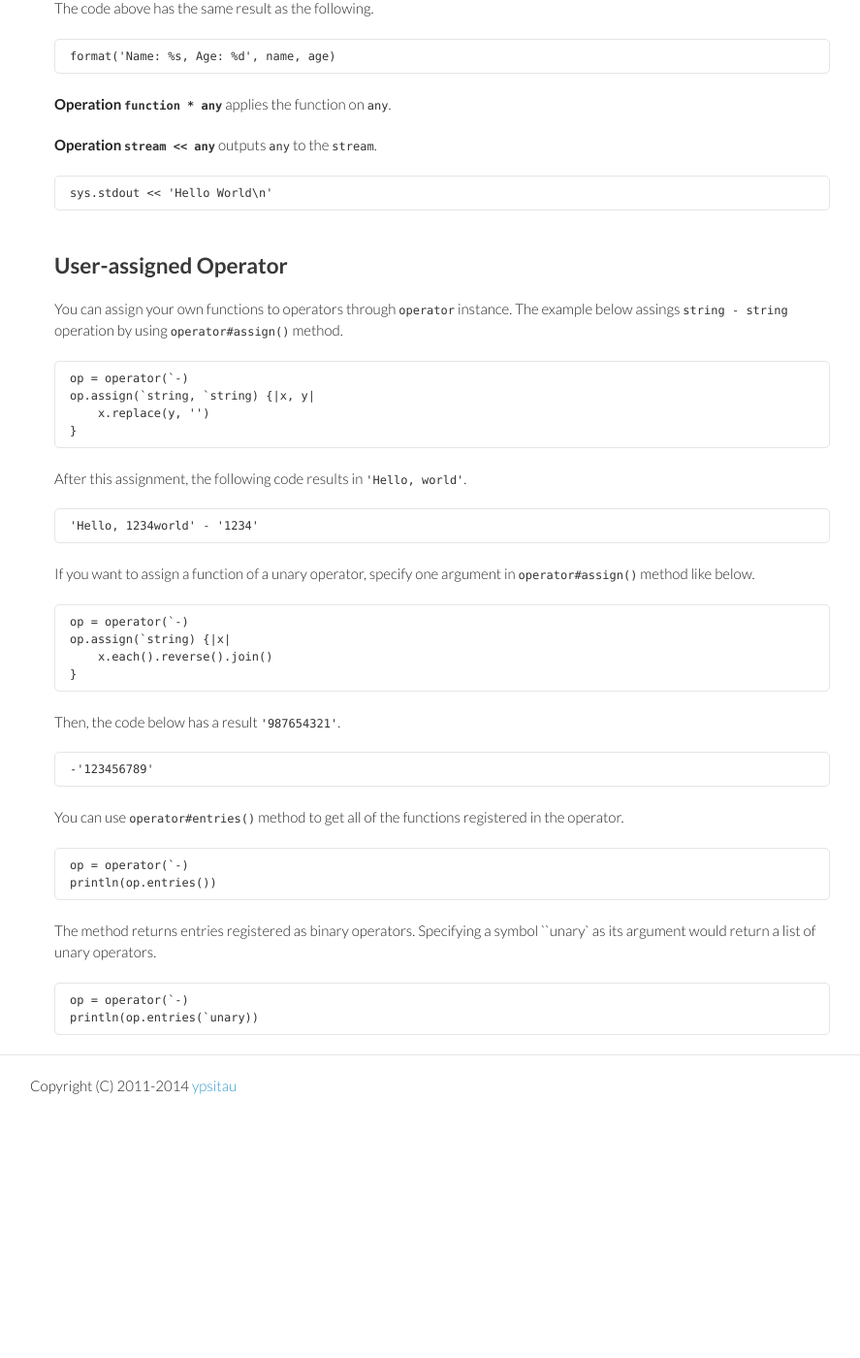
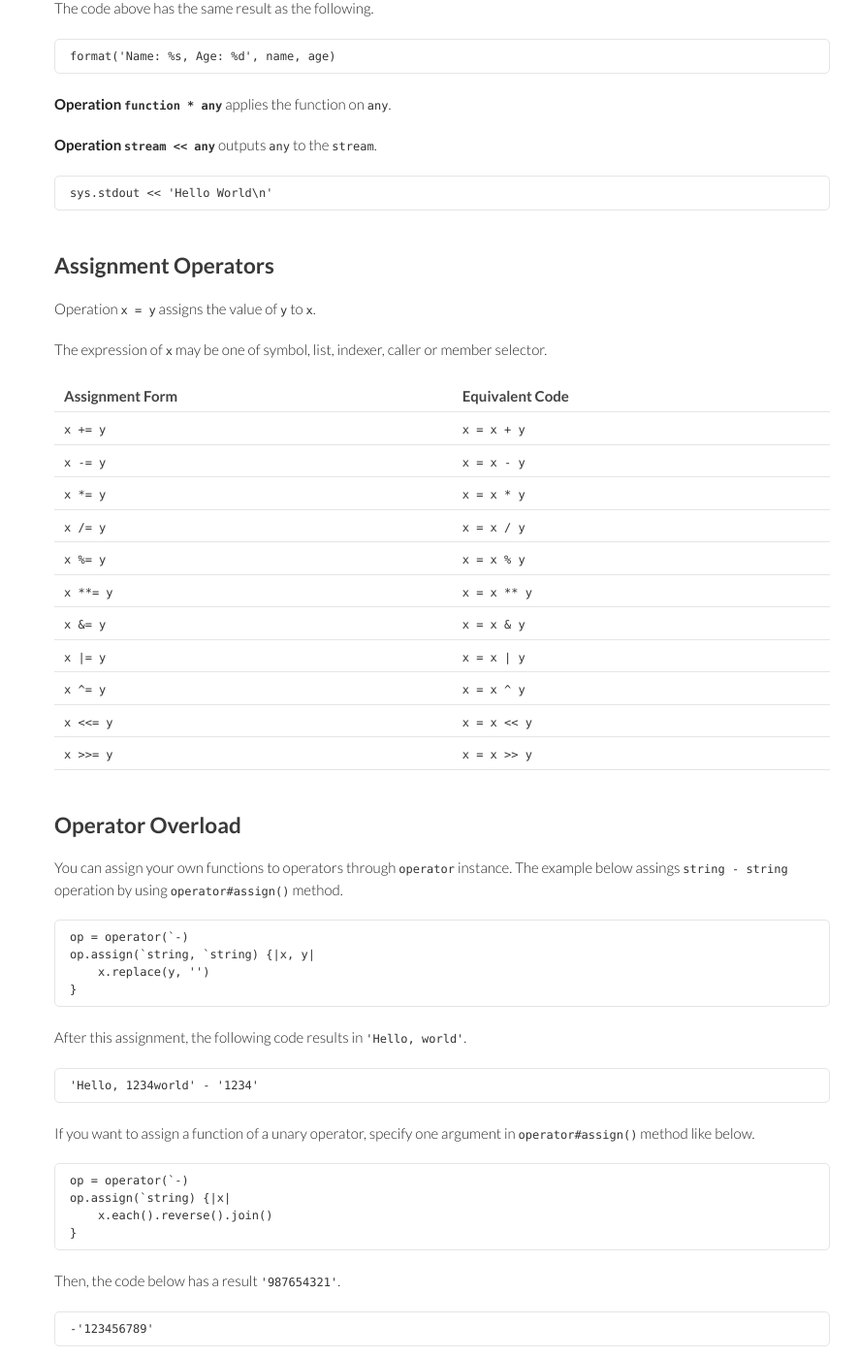
Before and after one commit to rudidude86/gura-lang.github.io, a Jekyll site: the page built from documents/Operator.md, in a window 1280 px wide and 1400 px high, scrolled down 8903 px. Shown: the whole window at 97% size, without its empty margins (184-1071 px from the left). Built offline with Jekyll 4.4.1, drawn with Linux system fonts in a browser that asks for light colours; Markdown is read by kramdown in place of the engine named in the settings; before the commit the page ends 10046 px from its top, so only the background shows below that; some of the changed text lies outside the part shown.

Commit message:
updated document

```diff
--- a/_includes/footer.html
+++ b/_includes/footer.html
@@ -1,7 +1,7 @@
     </div>
     <hr />
     <div style="margin:0 auto; width:850px">
-      Copyright (C) 2011-2014 <a href="ypsitau@nifty.com">ypsitau</a>
+      Copyright (C) 2011-2014 <a href="mailto:ypsitau@nifty.com">ypsitau</a>
     </div>
   </body>
 </html>
--- a/documents/Operator.md
+++ b/documents/Operator.md
@@ -439,7 +439,29 @@ The code above has the same result as the following.
     sys.stdout << 'Hello World\n'
 
 
-## User-assigned Operator
+## Assignment Operators
+
+Operation `x = y` assigns the value of `y` to `x`.
+
+The expression of `x` may be one of symbol, list, indexer, caller or member selector.
+
+<table>
+<tr><th>Assignment Form</th><th>Equivalent Code</th></tr>
+<tr><td><code>x += y</code></td><td><code>x = x + y</code></td></tr>
+<tr><td><code>x -= y</code></td><td><code>x = x - y</code></td></tr>
+<tr><td><code>x *= y</code></td><td><code>x = x * y</code></td></tr>
+<tr><td><code>x /= y</code></td><td><code>x = x / y</code></td></tr>
+<tr><td><code>x %= y</code></td><td><code>x = x % y</code></td></tr>
+<tr><td><code>x **= y</code></td><td><code>x = x ** y</code></td></tr>
+<tr><td><code>x &= y</code></td><td><code>x = x & y</code></td></tr>
+<tr><td><code>x |= y</code></td><td><code>x = x | y</code></td></tr>
+<tr><td><code>x ^= y</code></td><td><code>x = x ^ y</code></td></tr>
+<tr><td><code>x <<= y</code></td><td><code>x = x << y</code></td></tr>
+<tr><td><code>x >>= y</code></td><td><code>x = x >> y</code></td></tr>
+</table>
+
+
+## Operator Overload
 
 You can assign your own functions to operators through `operator` instance.
 The example below assings `string - string` operation by using `operator#assign()` method.
@@ -465,6 +487,8 @@ Then, the code below has a result `'987654321'`.
 
     -'123456789'
 
+You can also override existing operators.
+
 You can use `operator#entries()` method to get all of the functions registered in the operator.
 
     op = operator(`-)
```
Also changed, not shown: documents/Syntax.md (+10 -0 lines).
